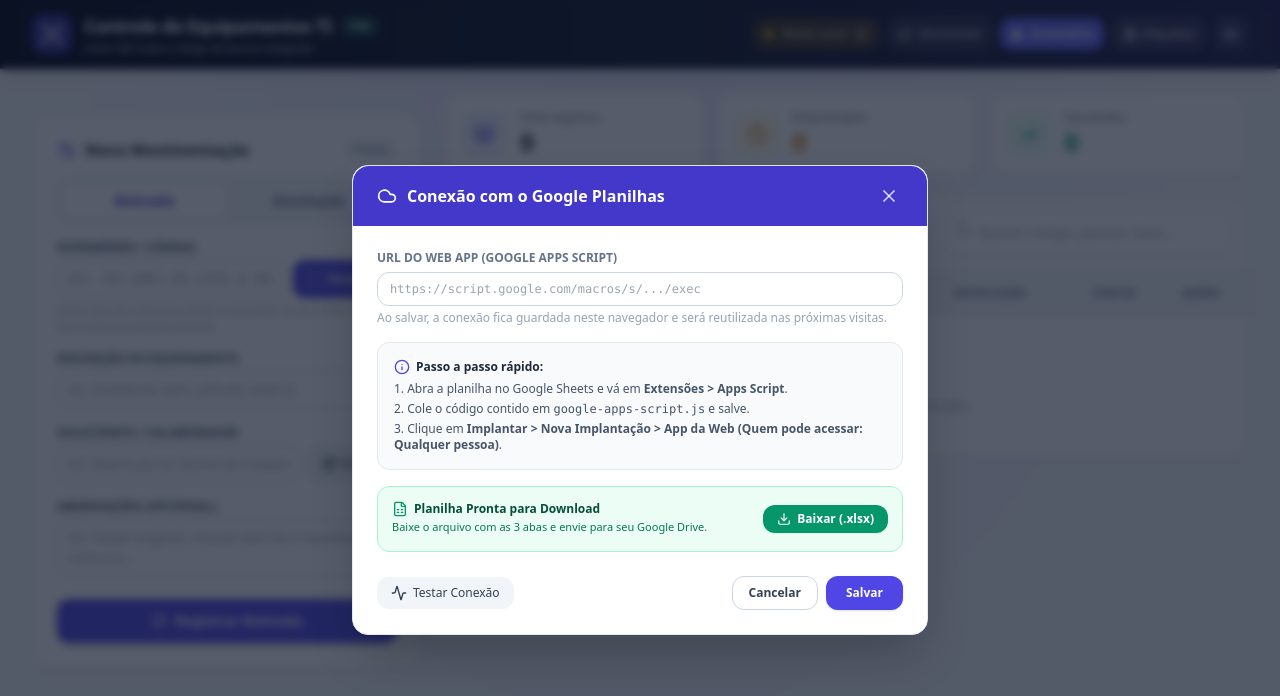
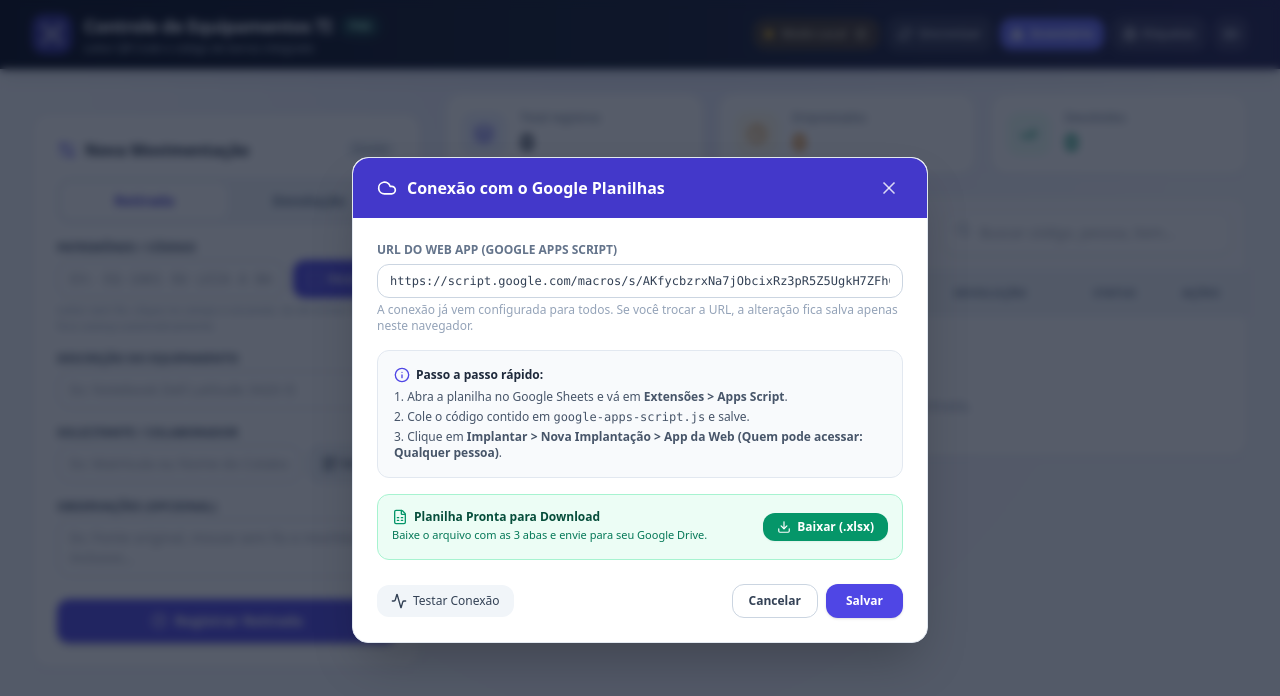
Before and after one commit to CETI-IOT/Controle-de-Equipamentos-T.I, a plain HTML site: page index.html in a window 1280 px wide. Both pictures are taken after a click on the button "Modo Local". Drawn offline with nearby package versions, Linux system fonts and the light colour scheme; no server answers.

Commit message:
Configure public Apps Script URL by default

```diff
--- a/index.html
+++ b/index.html
@@ -695,7 +695,7 @@
           </label>
           <input type="url" id="sheets-url-input" placeholder="https://script.google.com/macros/s/.../exec"
             class="w-full border border-slate-300 rounded-xl px-3 py-2 text-sm focus:outline-none focus:ring-2 focus:ring-brand-500 font-mono text-xs">
-          <p class="text-xs text-slate-400 mt-1">Ao salvar, a conexão fica guardada neste navegador e será reutilizada nas próximas visitas.</p>
+          <p class="text-xs text-slate-400 mt-1">A conexão já vem configurada para todos. Se você trocar a URL, a alteração fica salva apenas neste navegador.</p>
         </div>
 
         <div class="bg-slate-50 p-4 rounded-xl border border-slate-200 text-xs space-y-1.5 text-slate-600">
@@ -911,7 +911,10 @@
     let currentMovementType = 'retirada';
     let currentFilter = 'all';
     let currentScanMode = 'auto'; // 'auto', 'barcode', 'qrcode'
-    let googleScriptUrl = localStorage.getItem('ti_google_script_url') || '';
+    // Endpoint público da implantação Apps Script, chamado diretamente pelo navegador.
+    const DEFAULT_GOOGLE_SCRIPT_URL = 'https://script.google.com/macros/s/AKfycbzrxNa7jObcixRz3pR5Z5UgkH7ZFhCnXGhZJ4-KMvEtki-ClilyIu5-SOWdADYd_bc/exec';
+    const savedGoogleScriptUrl = localStorage.getItem('ti_google_script_url');
+    let googleScriptUrl = savedGoogleScriptUrl === null ? DEFAULT_GOOGLE_SCRIPT_URL : savedGoogleScriptUrl;
     let isSoundEnabled = localStorage.getItem('ti_sound_enabled') !== 'false';
 
     let html5QrcodeScanner = null;
```
